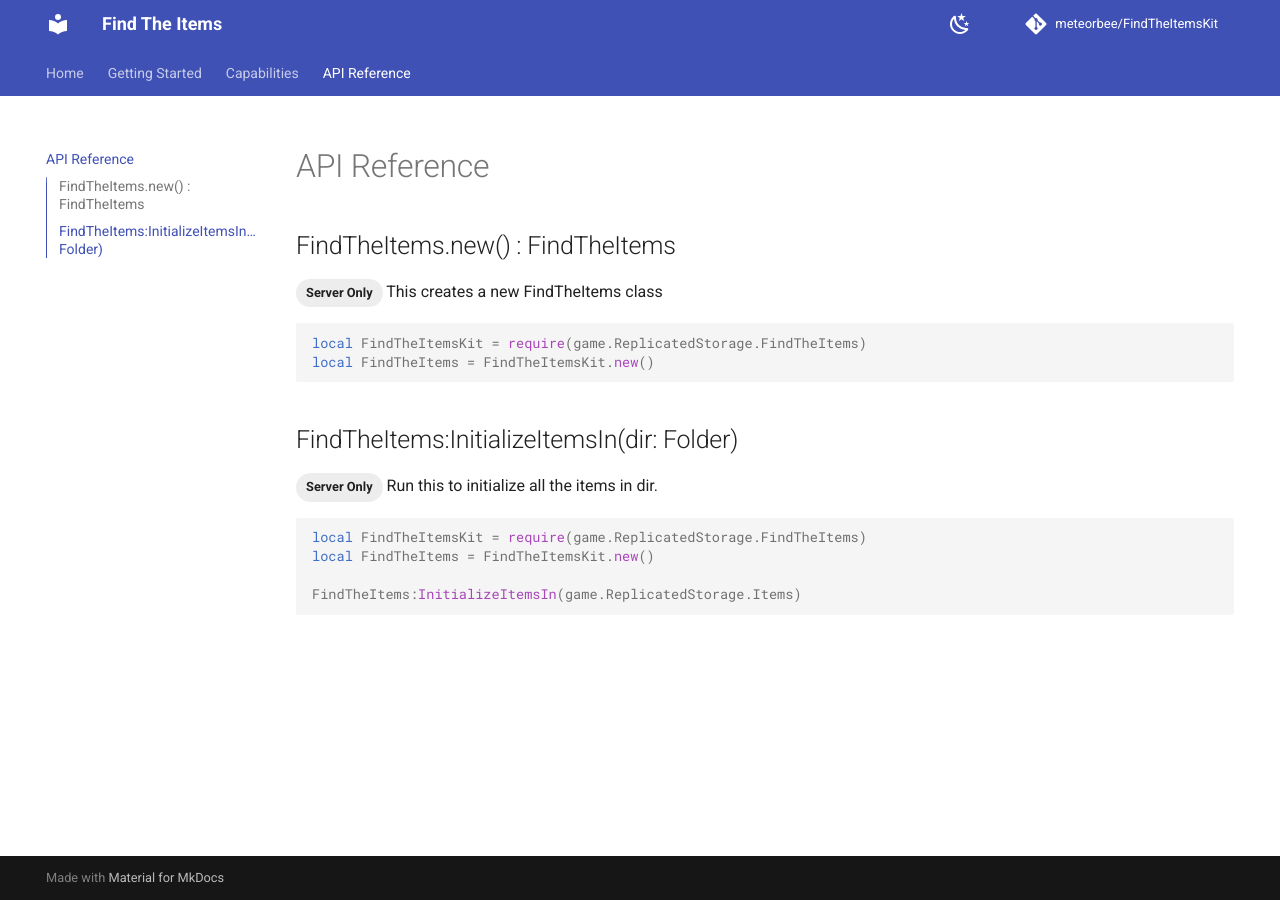
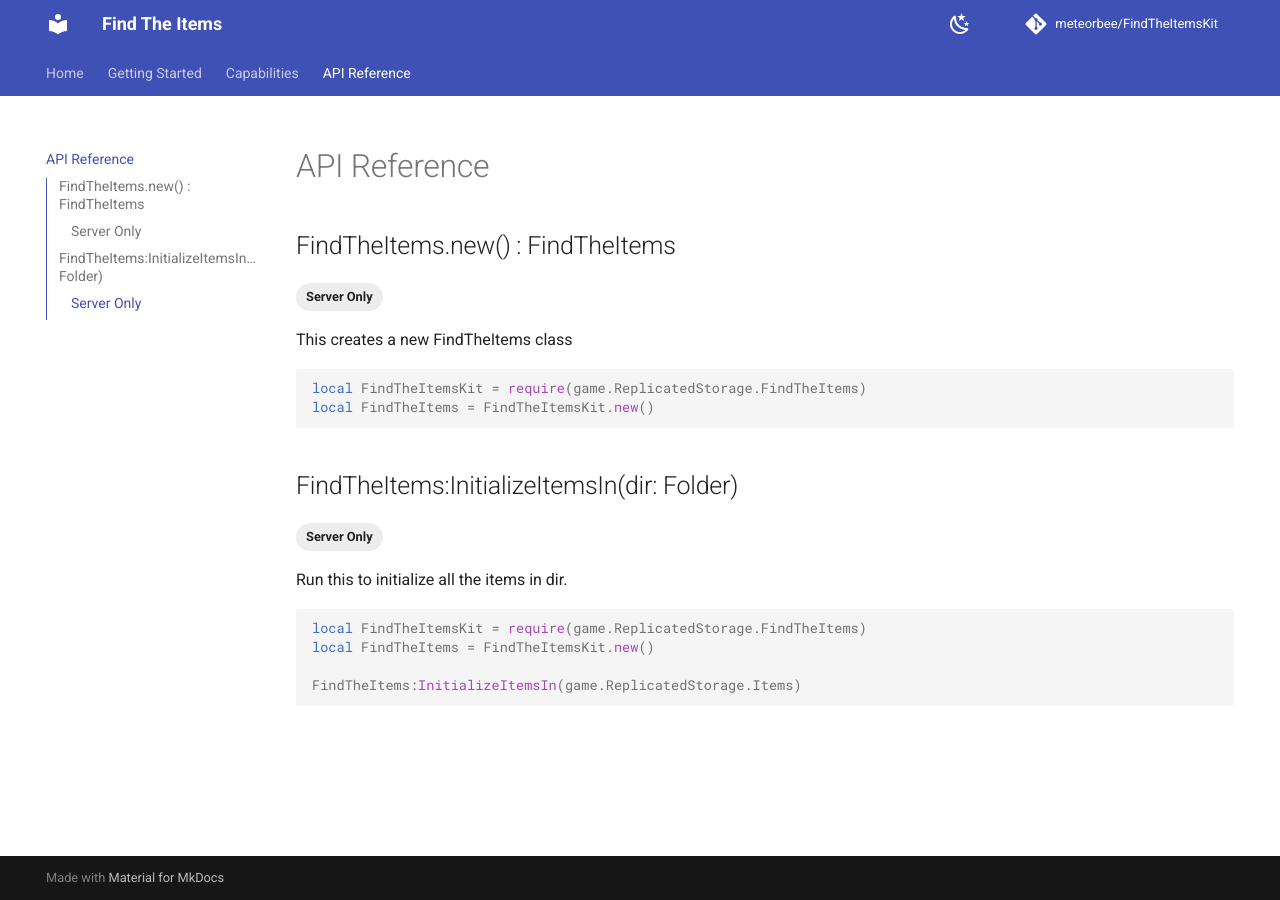
Before and after one commit to meteorbee/FindTheItems, an MkDocs documentation site: the page built from docs/APIReference.md, in a window 1280 px wide. Built offline with MkDocs 1.6.1 and Material for MkDocs 9.7.7, drawn with Linux system fonts in a browser that asks for light colours; comment, search, counter and statistics services are not loaded.

Commit message:
Fixed Server Only tags

````diff
--- a/docs/APIReference.md
+++ b/docs/APIReference.md
@@ -1,7 +1,7 @@
 # API Reference
 
 ## FindTheItems.new() : FindTheItems
-<span class="md-tag md-tag--primary">Server Only</span>
+### <span class="md-tag md-tag--primary">Server Only</span>
 This creates a new FindTheItems class
 ```luau
 local FindTheItemsKit = require(game.ReplicatedStorage.FindTheItems)
@@ -9,7 +9,7 @@ local FindTheItems = FindTheItemsKit.new()
 ```
 
 ## FindTheItems:InitializeItemsIn(dir: Folder)
-<span class="md-tag md-tag--primary">Server Only</span>
+### <span class="md-tag md-tag--primary">Server Only</span>
 Run this to initialize all the items in dir.
 ```luau
 local FindTheItemsKit = require(game.ReplicatedStorage.FindTheItems)
````
